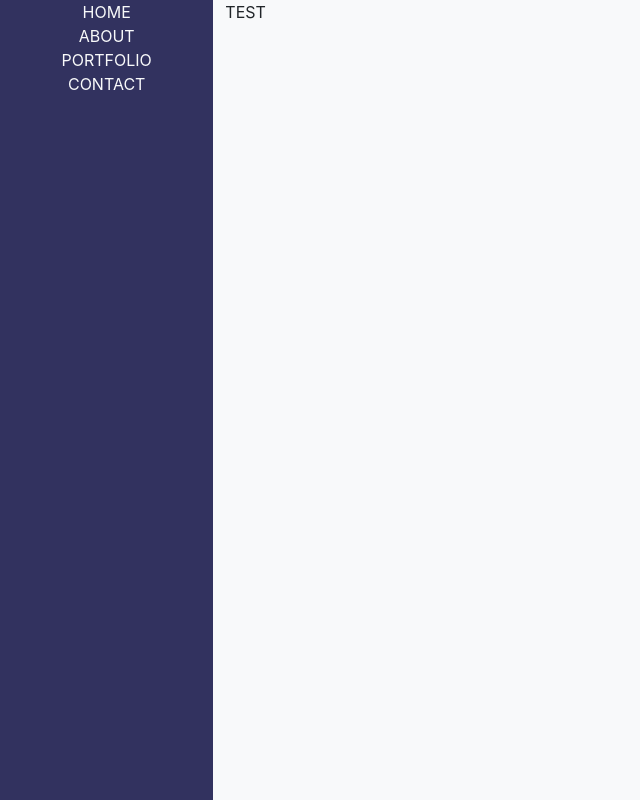
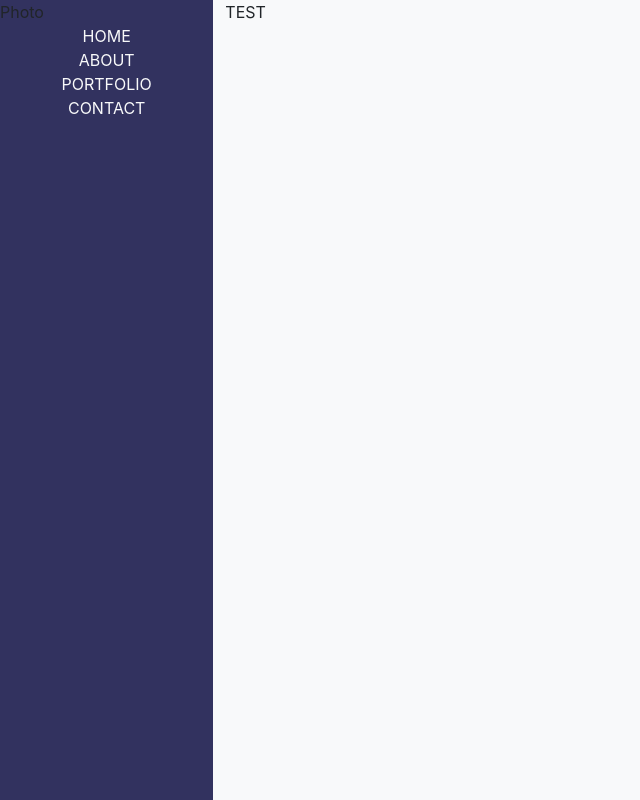
Before and after one commit to Dulatto/react-portfolio-website, a React (Create React App) app: page / in a window 1280 px wide. Shown: the whole page, without its empty margins (0-640 px from the left). Built offline with nearby package versions, Linux system fonts and the light colour scheme.

Commit message:
menu style

```diff
--- a/src/App.js
+++ b/src/App.js
@@ -7,7 +7,10 @@ const App = () => {
     <div>
       <div className='container-fluid'>
         <div className='row '>
-          <div className='col-xl-2 col-lg-3 col-md-4 main-div px-0'><Menu /></div>
+          <div className='col-xl-2 col-lg-3 col-md-4 main-div px-0'>
+            <div>Photo</div>
+            <Menu />
+          </div>
           <div className='col-xl-10 col-lg-9 col-md-8 bg-light'>TEST</div>
         </div>
       </div>
```
